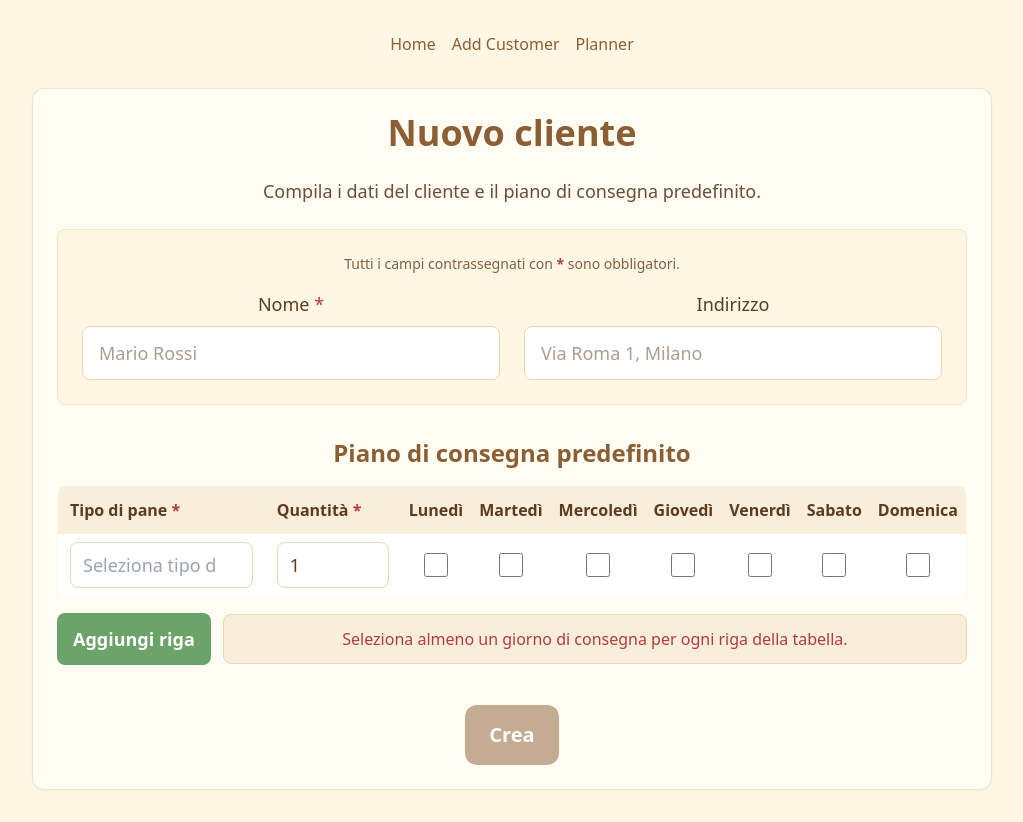
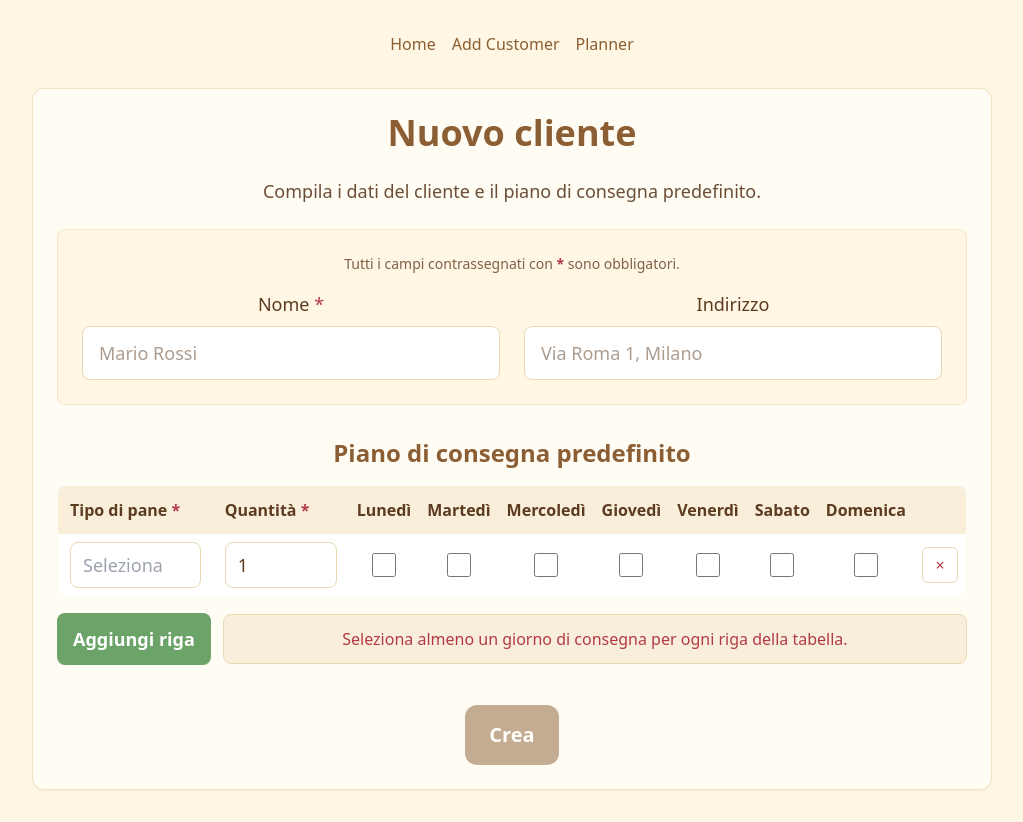
Before and after one commit to Eomm/il-forno, a React (Vite) app in the folder frontend/: page /add-customer in a window 1280 px wide. Shown: the whole page, without its empty margins (128-1151 px from the left). Built offline with nearby package versions, Linux system fonts and the light colour scheme.

Commit message:
chore: add remove row

```diff
--- a/frontend/src/pages/AddCustomer.jsx
+++ b/frontend/src/pages/AddCustomer.jsx
@@ -38,6 +38,11 @@ export default function AddCustomer () {
   const addRow = () => {
     setRows((prev) => [...prev, newEmptyRow(nextId)])
     setNextId((n) => n + 1)
+  }
+
+  // Rimuovi riga
+  const removeRow = (rowId) => {
+    setRows((prev) => prev.filter((r) => r.id !== rowId))
   }
 
   const updateRowField = (rowId, field, value) => {
@@ -115,6 +120,7 @@ export default function AddCustomer () {
                       {g.label}
                     </th>
                   ))}
+                  <th scope="col" className="px-2 py-3 text-center font-semibold"><span className="sr-only">Azioni</span></th>
                 </tr>
               </thead>
               <tbody>
@@ -185,6 +191,17 @@ export default function AddCustomer () {
                         </div>
                       </td>
                     ))}
+                    <td className="px-2 py-2 text-center align-middle">
+                      <button
+                        type="button"
+                        onClick={() => removeRow(row.id)}
+                        aria-label="Rimuovi riga"
+                        className="inline-flex h-9 w-9 items-center justify-center rounded-md border border-bakery-dough bg-white text-bakery-berry hover:bg-bakery-wheat/50 focus:outline-none focus:ring-4 focus:ring-bakery-accent/30"
+                        title="Rimuovi riga"
+                      >
+                        ×
+                      </button>
+                    </td>
                   </tr>
                 ))}
               </tbody>
```
